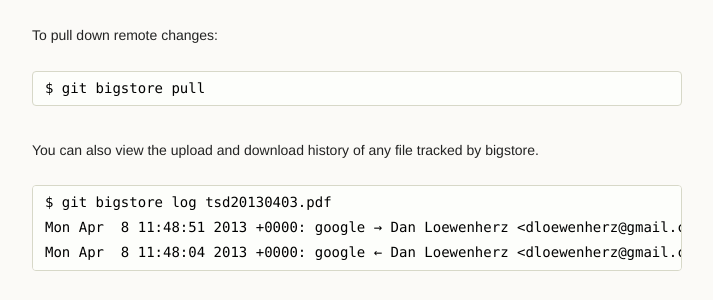
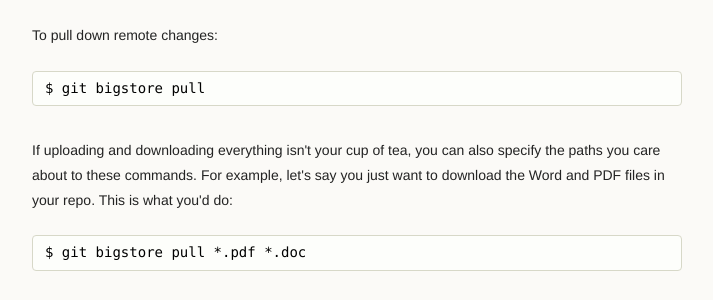
Before and after one commit to lionheart/git-bigstore, a plain HTML site: page index.html in a window 1280 px wide. Shown: the part 800-1100 px from the top of the page, without its empty margins (278-991 px from the left). Drawn offline with Linux system fonts and the light colour scheme.

Commit message:
add new paragraph

```diff
--- a/index.html
+++ b/index.html
@@ -61,6 +61,11 @@ $ git bigstore init
 <pre><code>$ git bigstore pull
 </code></pre>
 
+<p>If uploading and downloading everything isn't your cup of tea, you can also specify the paths you care about to these commands. For example, let's say you just want to download the Word and PDF files in your repo. This is what you'd do:</p>
+
+<pre><code>$ git bigstore pull *.pdf *.doc
+</code></pre>
+
 <p>You can also view the upload and download history of any file tracked by bigstore.</p>
 
 <pre><code>$ git bigstore log tsd20130403.pdf
```
